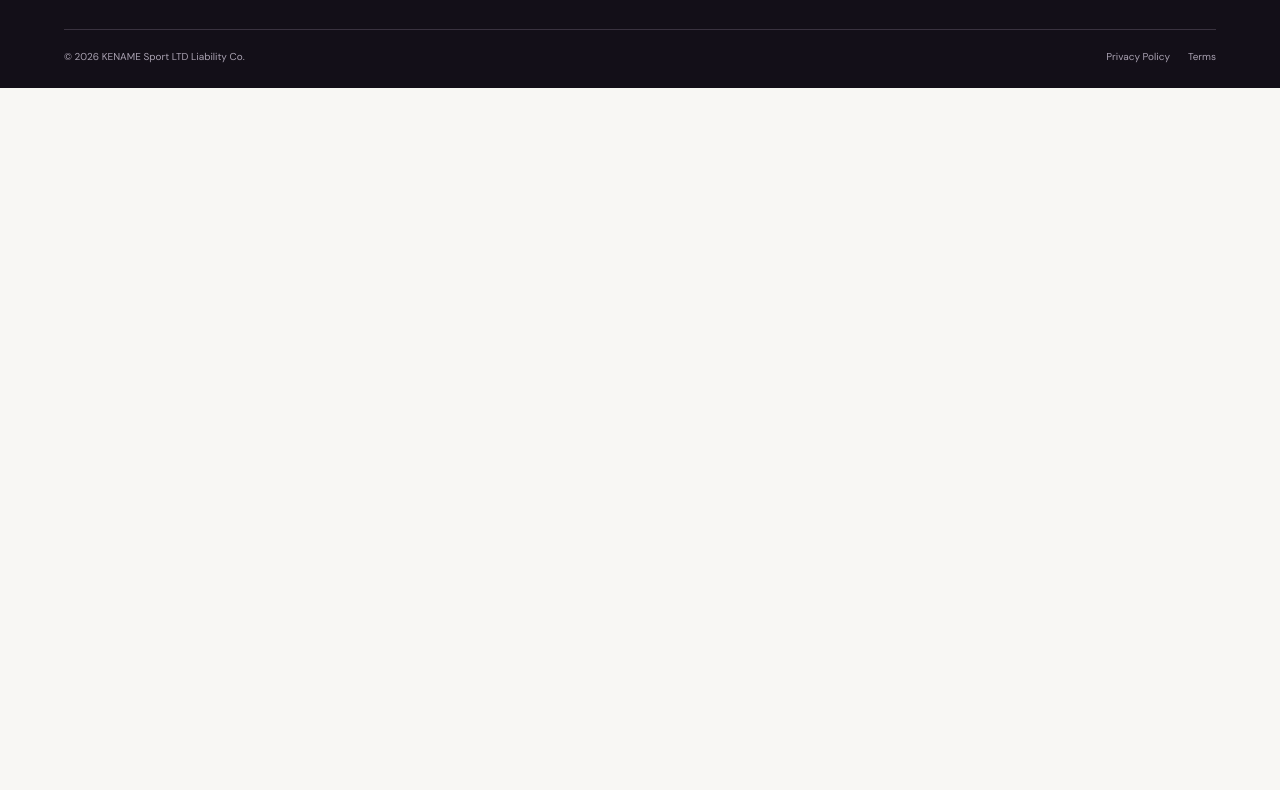
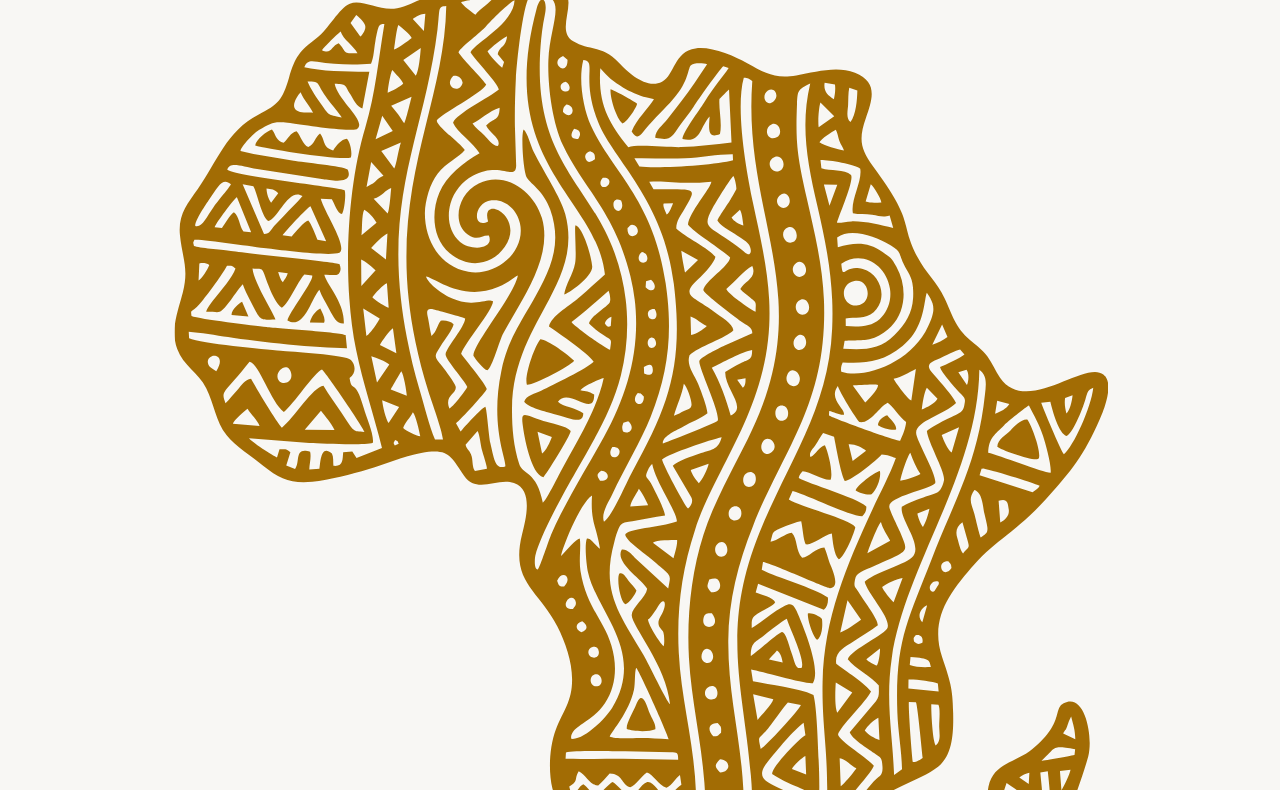
Before and after one commit to kenamesport/kenamesport.github.io, a plain HTML site: page pages/behind-the-name.html in a window 1280 px wide. Shown: the part 975-1765 px from the top of the page. Before the commit the page ends 1063 px from the top, so only its background shows below. Drawn offline with Linux system fonts and the light colour scheme.

Commit message:
Add KENAME name story visual

```diff
--- a/pages/behind-the-name.html
+++ b/pages/behind-the-name.html
@@ -19,6 +19,9 @@
 <p>In the spirit of Kush, KENAME represents <strong>legacy, leadership, and the enduring power of women to shape culture</strong>.</p>
 </div>
 </section>
+<section class="content-wrap behind-name-visual">
+  <img class="behind-name-art" src="../1125%20KENAME%20SEC%20WEBSITE.png" alt="KENAME name story visual">
+</section>
 </main>
 <div id="site-footer"></div>
 <script src="../assets/site.js?v=20261124-motion"></script>
```
